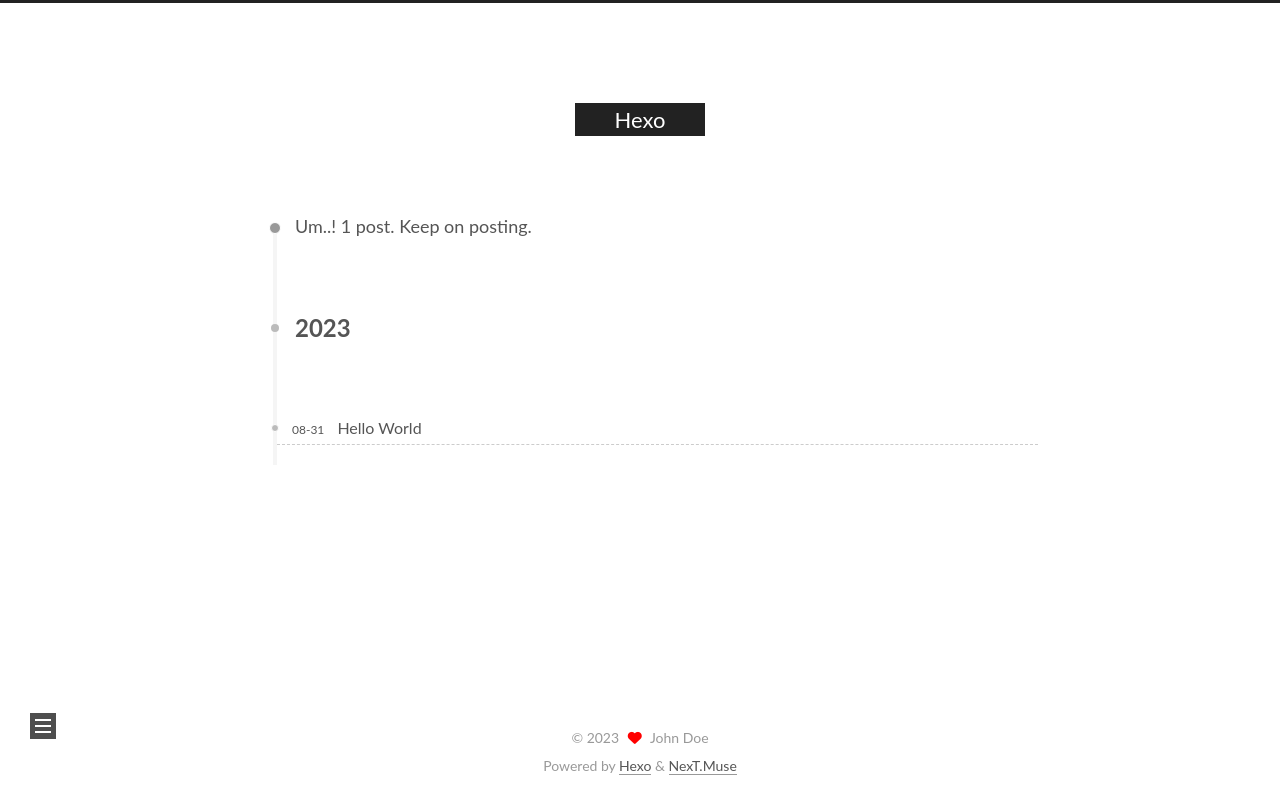
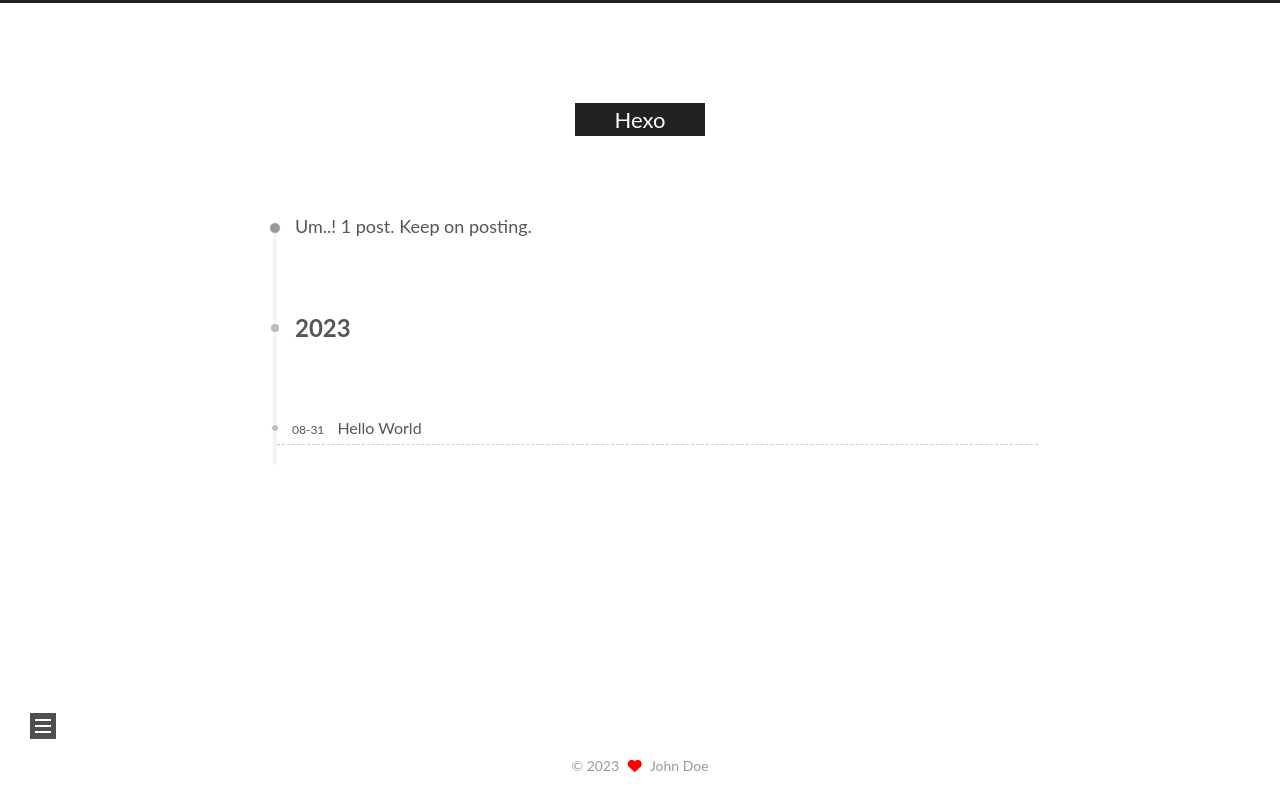
Before and after one commit to Freedom1203/Freedom1203.github.io, a plain HTML site: page archives/2023/08/index.html in a window 1280 px wide. Drawn offline with nearby package versions, Linux system fonts and the light colour scheme.

Commit message:
Site updated: 2023-09-01 15:03:57

```diff
--- a/archives/2023/08/index.html
+++ b/archives/2023/08/index.html
@@ -187,8 +187,8 @@
     </span>
     <span class="author" itemprop="copyrightHolder">John Doe</span>
   </div>
-  <div class="powered-by">Powered by <a href="https://hexo.io/" rel="noopener" target="_blank">Hexo</a> & <a href="https://theme-next.js.org/muse/" rel="noopener" target="_blank">NexT.Muse</a>
-  </div>
+<!--   <div class="powered-by">Powered by <a href="https://hexo.io/" rel="noopener" target="_blank">Hexo</a> & <a href="https://theme-next.js.org/muse/" rel="noopener" target="_blank">NexT.Muse</a>
+  </div> -->
 
     </div>
   </footer>
```
Also changed, not shown: archives/2023/index.html (+2 -2 lines), archives/index.html (+2 -2 lines).
